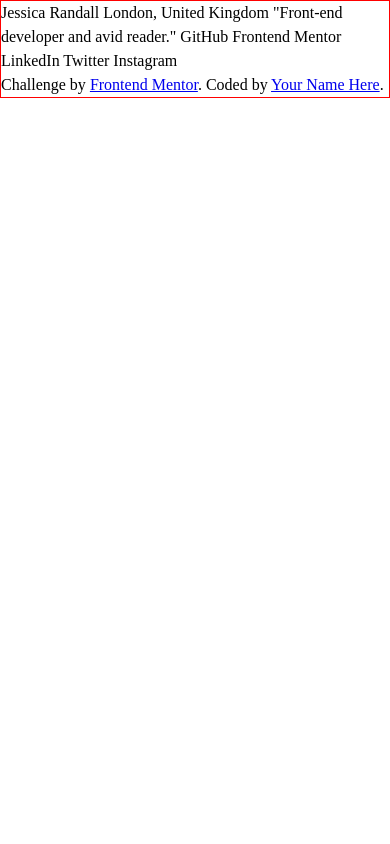
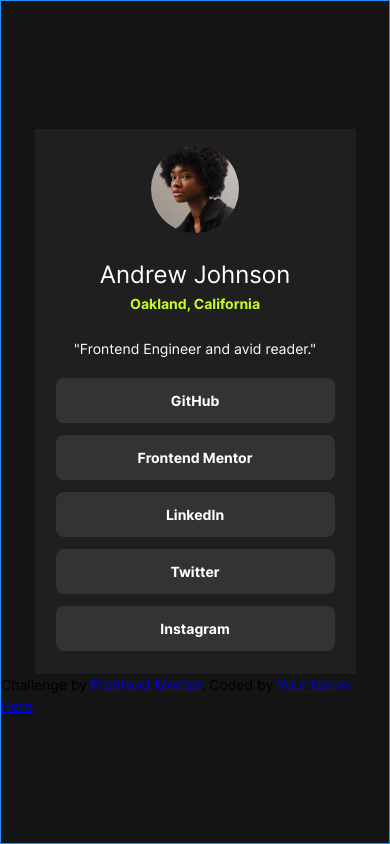
Before and after one commit to Sensationull/social-links, a plain HTML site: page index.html in a window 390 px wide. Drawn offline with Linux system fonts and the light colour scheme.

Commit message:
initial mobile solution, no interactivity

```diff
--- a/index.html
+++ b/index.html
@@ -13,16 +13,23 @@
 </head>
 <body>
   <main class="main">
-
-    Jessica Randall
-    London, United Kingdom
-    "Front-end developer and avid reader."
-
-    GitHub
-    Frontend Mentor
-    LinkedIn
-    Twitter
-    Instagram
+    <section class="cardContainer">
+      <div class="userInfo">
+        <img class="avatar" src="assets/images/avatar-jessica.jpeg" alt="avatar-jessica"/>
+          <div class="personalInfo">
+            <div class="username">Andrew Johnson</div>
+            <div class="location inter-m-bold">Oakland, California</div>
+          </div>
+        <div class="description">"Frontend Engineer and avid reader."</div>
+      </div>
+      <div class="chipContainer">
+        <div class="chip inter-m-bold">GitHub</div>
+        <div class="chip inter-m-bold">Frontend Mentor</div>
+        <div class="chip inter-m-bold">LinkedIn</div>
+        <div class="chip inter-m-bold">Twitter</div>
+        <div class="chip inter-m-bold">Instagram</div>
+      </div>
+    </section>
 
     <div class="attribution">
       Challenge by <a href="https://www.frontendmentor.io?ref=challenge" target="_blank">Frontend Mentor</a>.
--- a/styles.css
+++ b/styles.css
@@ -1,5 +1,142 @@
 @import url("reset.css");
+
+:root {
+    --gray-950: hsl(0deg, 0%, 8%);
+    --gray-800: hsl(0deg, 0%, 12%);
+    --gray-700: hsl(0deg, 0%, 20%);
+    --green: hsl(75deg, 94%, 57%);
+    --white: hsl(0deg, 0%, 100%);
+    --bold-font-size: 24px;
+    --regular-font-size: 14px;
+    --spacing-50: 4px;
+    --spacing-100: 8px;
+    --spacing-150: 12px;
+    --spacing-200: 16px;
+    --spacing-300: 24px;
+    --spacing-500: 40px;
+}
+
+@font-face {
+    font-family: Inter;
+    src: url('assets/fonts/Inter-VariableFont_slnt,wght.ttf');
+}
+
+/* font classes for later? */
+
+.inter-l-bold {
+    font-size: var(--bold-font-size);
+    font-weight: bold;
+    line-height: 150%;
+    letter-spacing: 0px;
+}
+
+.inter-m-bold {
+    font-size: var(--regular-font-size);
+    font-weight: bold;
+    line-height: 150%;
+    letter-spacing: 0px;
+}
+
+.inter-m-regular {
+    font-size: var(--regular-font-size);
+    font-weight: normal;
+    line-height: 150%;
+    letter-spacing: 0px;
+}
+
+.inter-m-regular {
+    font-size: var(--regular-font-size);
+    font-weight: lighter;
+    line-height: 150%;
+    letter-spacing: 0px;
+}
 
 .main {
     border: 1px solid red;
+    font-family: Inter;
+    font-size: var(--regular-font-size);
+    height: 100vh;
+    background-color: var(--gray-950);
+    display: flex;
+    flex-direction: column;
+    justify-content: center;
+    align-items: center;
 }
+
+.cardContainer {
+    color: var(--white);
+    background-color: var(--gray-800);
+    height: 611px;
+    max-width: 384px
+}
+
+.userInfo {
+    display:flex;
+    flex-direction: column;
+    gap: var(--spacing-300);
+    justify-content: center;
+    align-items: center;
+    margin-bottom: var(--spacing-200);
+}
+
+.avatar {
+    border-radius: 50%;
+    height: 88px;
+    width: 88px;
+}
+
+.username {
+
+}
+
+.location {
+    text-align: center;
+}
+
+.chipContainer {
+    display: flex;
+    flex-direction: column;
+    justify-content: center;
+    align-items: center;
+}
+
+.chip {
+    background-color: var(--gray-700);
+    text-align: center;
+    padding: var(--spacing-150);
+}
+
+
+@media (min-width: 0px) and (max-width: 500px) {
+    .main {
+        border: 1px solid dodgerblue;
+    }
+
+    .cardContainer {
+        padding: var(--spacing-200);
+        max-height: 545px;
+        max-width: 327px;
+    }
+
+    .username {
+        font-size: var(--bold-font-size);
+        color: var(--white);
+    }
+
+    .location {
+        font-size: var(--regular-font-size);
+        color: var(--green);
+    }
+
+    .chipContainer {
+        height: 279px;
+        width: 289px;
+        gap: var(--spacing-150);
+    }
+
+    .chip {
+        height: 45px;
+        width: 279px;
+        border-radius: var(--spacing-100);
+    }
+}
```
